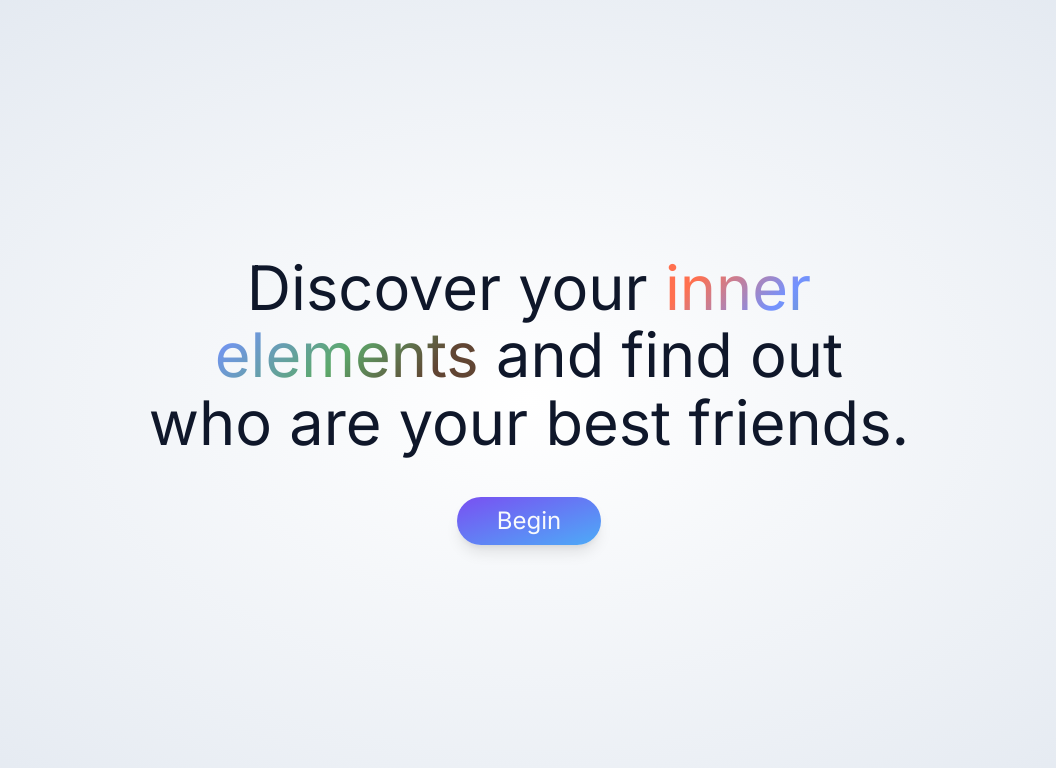
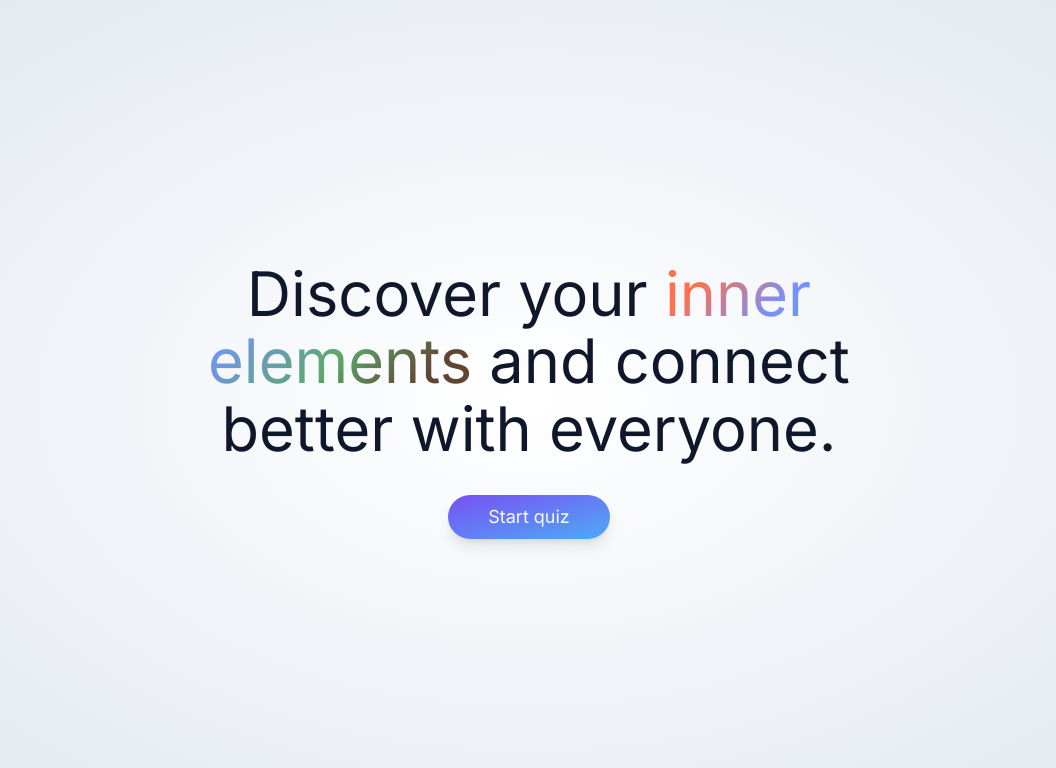
Before and after one commit to ikeawesom/WhatIsMyTetra, a Next.js app: page / in a window 1280 px wide. Shown: the top 768 px of the page, without its empty margins (111-1167 px from the left). Built offline with nearby package versions, Linux system fonts and the light colour scheme.

Commit message:
general page

```diff
--- /dev/null
+++ b/app/intro/page.tsx
@@ -0,0 +1,11 @@
+import React from "react";
+import DefScreen from "@/src/components/DefScreen";
+import { Intro } from "@/src/components/Instructions";
+
+export default function QuizPage() {
+  return (
+    <DefScreen>
+      <Intro />
+    </DefScreen>
+  );
+}
--- a/app/page.tsx
+++ b/app/page.tsx
@@ -1,16 +1,10 @@
-import PrimaryButton from "@/src/components/utils/PrimaryButton";
+import DefScreen from "@/src/components/DefScreen";
+import Hero from "@/src/components/Hero";
 
 export default function Home() {
   return (
-    <div className="grid place-items-center w-full h-screen bg-gradient-radial to-slate-200 from-white">
-      <div className="max-w-3xl flex flex-col items-center justify-center text-center gap-y-10">
-        <h1 className="header">
-          Discover your{" "}
-          <span className="text-clip gradient-text-1">inner elements</span> and
-          find out who are your best friends.
-        </h1>
-        <PrimaryButton className="text-2xl">Begin</PrimaryButton>
-      </div>
-    </div>
+    <DefScreen>
+      <Hero />
+    </DefScreen>
   );
 }
--- /dev/null
+++ b/app/quiz/page.tsx
@@ -0,0 +1,6 @@
+import DefScreen from "@/src/components/DefScreen";
+import React from "react";
+
+export default function Quiz() {
+  return <DefScreen>Quiz</DefScreen>;
+}
```
